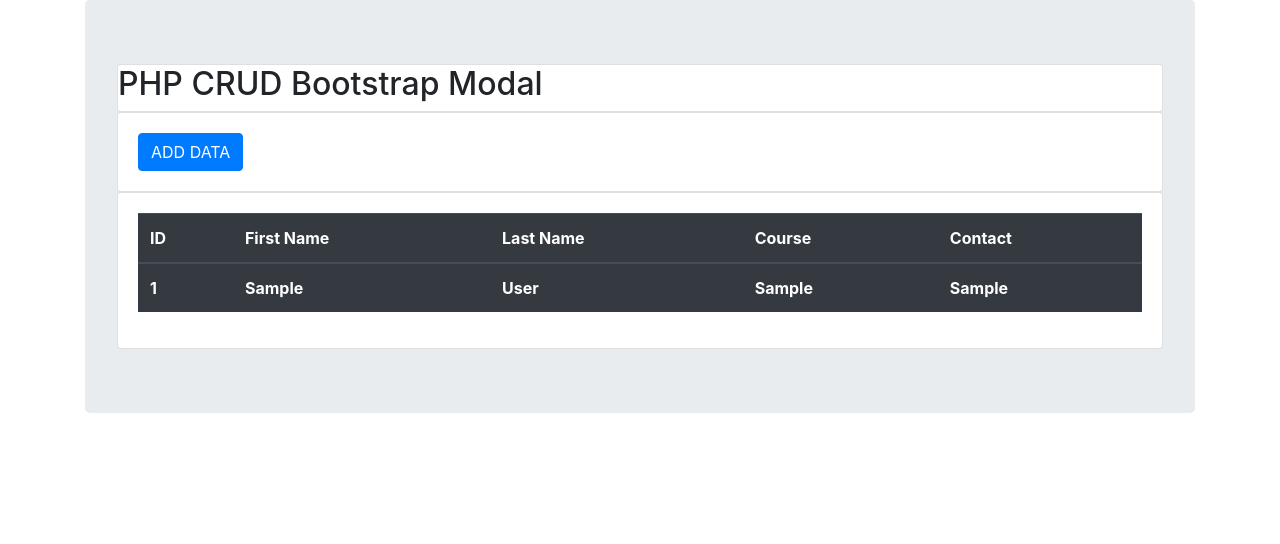
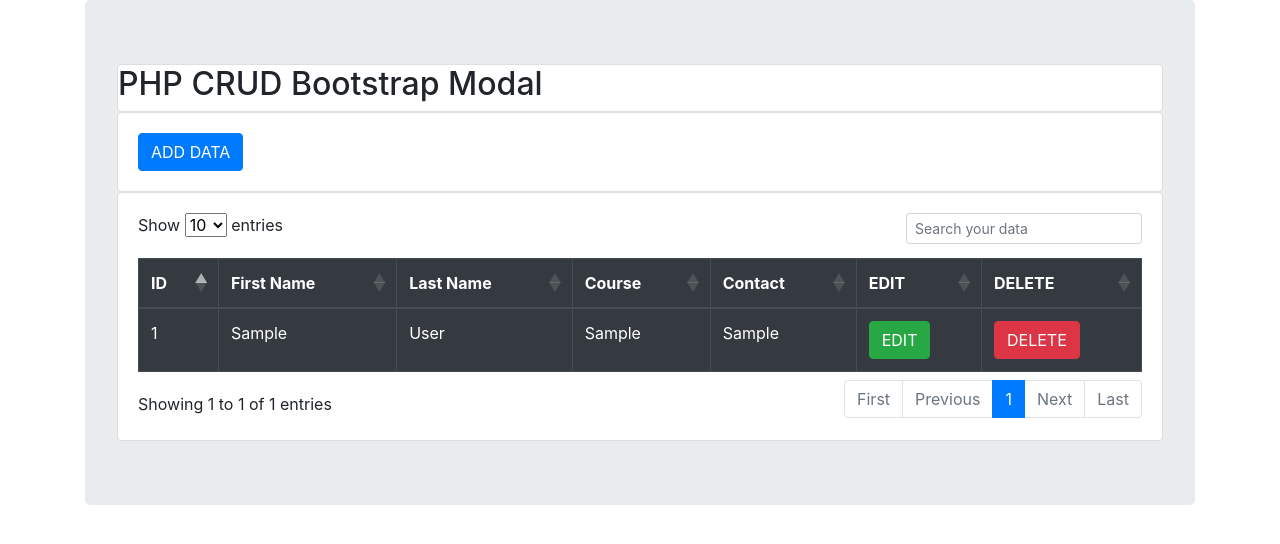
Before and after one commit to rosedavidline/phpcrud, a PHP site: page / in a window 1280 px wide. Shown: the top 544 px of the page. Run offline with PHP 8.4, Linux system fonts and the light colour scheme; tables that the repository leaves empty or names only in its code hold one stand-in row (values such as "Sample post"); lists and menus that the app fills with data are empty; some libraries are stand-ins or nearby versions.

Commit message:
first commit

```diff
--- a/index.php
+++ b/index.php
@@ -6,12 +6,14 @@
     <meta http-equiv="X-UA-Compatible" content="ie=edge">
     <title>PHP CRUD with Bootstrap Modal</title>
     <link rel="stylesheet" href="https://stackpath.bootstrapcdn.com/bootstrap/4.3.1/css/bootstrap.min.css" integrity="sha384-ggOyR0iXCbMQv3Xipma34MD+dH/1fQ784/j6cY/iJTQUOhcWr7x9JvoRxT2MZw1T" crossorigin="anonymous">
+    <link rel="stylesheet" href="https://cdn.datatables.net/1.10.18/css/dataTables.bootstrap4.min.css">
+
 </head>
 <body>
 
 
 
-<!-- Modal -->
+<!-- First Modal -->
 <div class="modal fade" id="studentaddModal" tabindex="-1" role="dialog" aria-labelledby="exampleModalLabel" aria-hidden="true">
   <div class="modal-dialog" role="document">
     <div class="modal-content">
@@ -56,6 +58,97 @@
   </div>
 </div>
 
+<!-- #############################################################################-->
+<!-- Update or Edit Form Modal -->
+
+<div class="modal fade" id="editmodal" tabindex="-1" role="dialog" aria-labelledby="exampleModalLabel" aria-hidden="true">
+  <div class="modal-dialog" role="document">
+    <div class="modal-content">
+      <div class="modal-header">
+        <h5 class="modal-title" id="exampleModalLabel">Edit Student Data</h5>
+        <button type="button" class="close" data-dismiss="modal" aria-label="Close">
+          <span aria-hidden="true">&times;</span>
+        </button>
+      </div>
+
+      <form action="updatecode.php" method="POST">
+      <div class="modal-body">
+
+        <input type="hidden" name="update_id" id="update_id">
+
+        <div class="form-group">
+            <label>First Name</label>
+            <input type="text" name="fname" id="fname" class="form-control" placeholder="Enter First Name">
+        </div>
+        <div class="form-group">
+            <label>Last Name</label>
+            <input type="text" name="lname" id="lname" class="form-control" placeholder="Enter Last Name">
+        </div>
+        <div class="form-group">
+            <label>Course</label>
+            <input type="text" name="course" id="course" class="form-control" placeholder="Enter Course">
+        </div>
+        <div class="form-group">
+            <label>Phone Number</label>
+            <input type="text" name="contact" id="contact" class="form-control" placeholder="Enter Phone Number">
+        </div>
+
+
+
+      </div>
+        <div class="modal-footer">
+            <button type="button" class="btn btn-secondary" data-dismiss="modal">Close</button>
+            <button type="submit" name="updatedata" class="btn btn-primary">Update Data</button>
+        </div>
+
+      </form>
+
+    </div>
+  </div>
+</div>
+
+
+
+
+<!--#############################################################################-->
+
+<!-- Delete Data in Form Modal -->
+
+<div class="modal fade" id="deletemodal" tabindex="-1" role="dialog" aria-labelledby="exampleModalLabel" aria-hidden="true">
+  <div class="modal-dialog" role="document">
+    <div class="modal-content">
+      <div class="modal-header">
+        <h5 class="modal-title" id="exampleModalLabel">Delete Student Data</h5>
+        <button type="button" class="close" data-dismiss="modal" aria-label="Close">
+          <span aria-hidden="true">&times;</span>
+        </button>
+      </div>
+
+      <form action="deletecode.php" method="POST">
+      <div class="modal-body">
+
+        <input type="hidden" name="delete_id" id="delete_id">
+
+
+        <h4>Do you want to delete this Data??</h4>
+      </div>
+        <div class="modal-footer">
+            <button type="button" class="btn btn-secondary" data-dismiss="modal">NO</button>
+            <button type="submit" name="deletedata" class="btn btn-primary">Yes! Delete it.</button>
+        </div>
+
+      </form>
+
+    </div>
+  </div>
+</div>
+
+
+
+
+<!--#############################################################################-->
+
+<!-- Jumbotron-->
     <div class="container">
         <div class="jumbotron">
             <div class="card">
@@ -70,14 +163,11 @@
                 </div>
             </div>
 
-            <!-- Read-Fetch Data from database PHP -->
+<!--#############################################################################-->
+
+            <!-- Read-Retrieve Data from database PHP -->
             <div class="card">
                 <div class="card-body">
-
-
-
-
-
 
 
                 <?php
@@ -91,7 +181,7 @@
 
 
 
-                <table class="table table-dark">
+                <table id="datatableid" class="table table-bordered table-dark">
                     <thead>
                         <tr>
                             <th scope="col">ID</th>
@@ -99,6 +189,8 @@
                             <th scope="col">Last Name</th>
                             <th scope="col">Course</th>
                             <th scope="col">Contact</th>
+                            <th scope="col">EDIT</th>
+                            <th scope="col">DELETE</th>
                         </tr>
                     </thead>
 
@@ -111,11 +203,17 @@
 
                     <tbody>
                         <tr>
-                            <th> <?php echo $row['id']; ?> </th>
-                            <th> <?php echo $row['fname']; ?> </th>
-                            <th> <?php echo $row['lname']; ?> </th>
-                            <th> <?php echo $row['course']; ?> </th>
-                            <th> <?php echo $row['contact']; ?> </th>
+                            <td> <?php echo $row['id']; ?> </td>
+                            <td> <?php echo $row['fname']; ?> </td>
+                            <td> <?php echo $row['lname']; ?> </td>
+                            <td> <?php echo $row['course']; ?> </td>
+                            <td> <?php echo $row['contact']; ?> </td>
+                            <td>
+                                <button type="button" class="btn btn-success editbtn">EDIT</button>
+                            </td>
+                            <td>
+                                <button type="button" class="btn btn-danger deletebtn">DELETE</button>
+                            </td>
 
                         </tr>
                     </tbody>
@@ -139,14 +237,89 @@
 
 
 
+<script src="https://cdnjs.cloudflare.com/ajax/libs/jquery/3.4.1/jquery.min.js"></script>
+<script src="https://cdnjs.cloudflare.com/ajax/libs/popper.js/1.14.7/umd/popper.min.js" integrity="sha384-UO2eT0CpHqdSJQ6hJty5KVphtPhzWj9WO1clHTMGa3JDZwrnQq4sF86dIHNDz0W1" crossorigin="anonymous"></script>
+<script src="https://stackpath.bootstrapcdn.com/bootstrap/4.3.1/js/bootstrap.min.js" integrity="sha384-JjSmVgyd0p3pXB1rRibZUAYoIIy6OrQ6VrjIEaFf/nJGzIxFDsf4x0xIM+B07jRM" crossorigin="anonymous"></script>
+<script src="https://cdn.datatables.net/1.10.18/js/jquery.dataTables.min.js"></script>
+<script src="https://cdn.datatables.net/1.10.18/js/dataTables.bootstrap4.min.js"></script>
+
+<!--#############################################################################-->
+
+<!-- Create Search & Pagination using Datatables.com -->
+<script>
+
+$(document).ready(function() {
+    $('#datatableid').DataTable({
+        "pagingType": "full_numbers",
+        "lengthMenu": [
+            [10, 25, 50, -1],
+            [10, 25, 50, "All"]
+        ],
+        responsive: true,
+        language: {
+            search: "_INPUT_",
+            searchPlaceholder: "Search your data",
+        }
+    });
+} );
+
+</script>
+
+<!--#############################################################################-->
+
+<!-- Javascript for Delete -->
+
+<script>
+
+$(document).ready(function () {
+    $('.deletebtn').on('click', function() {
+
+        $('#deletemodal').modal('show');
+
+            $tr = $(this).closest('tr');
+
+            var data = $tr.children("td").map(function() {
+                return $(this).text();
+            }).get();
+
+            console.log(data);
+
+            $('#delete_id').val(data[0]);
+
+
+    });
+});
+
+</script>
 
 
 
+<!-- Javascript code for Update -->
+<script>
 
+$(document).ready(function () {
+    $('.editbtn').on('click', function() {
 
+        $('#editmodal').modal('show');
 
-<script src="https://cdnjs.cloudflare.com/ajax/libs/jquery/3.4.1/jquery.min.js"></script>
-<script src="https://cdnjs.cloudflare.com/ajax/libs/popper.js/1.14.7/umd/popper.min.js" integrity="sha384-UO2eT0CpHqdSJQ6hJty5KVphtPhzWj9WO1clHTMGa3JDZwrnQq4sF86dIHNDz0W1" crossorigin="anonymous"></script>
-<script src="https://stackpath.bootstrapcdn.com/bootstrap/4.3.1/js/bootstrap.min.js" integrity="sha384-JjSmVgyd0p3pXB1rRibZUAYoIIy6OrQ6VrjIEaFf/nJGzIxFDsf4x0xIM+B07jRM" crossorigin="anonymous"></script>
+            $tr = $(this).closest('tr');
+
+            var data = $tr.children("td").map(function() {
+                return $(this).text();
+            }).get();
+
+            console.log(data);
+
+            $('#update_id').val(data[0]);
+            $('#fname').val(data[1]);
+            $('#lname').val(data[2]);
+            $('#course').val(data[3]);
+            $('#contact').val(data[4]);
+
+    });
+});
+
+</script>
+
 </body>
 </html>
--- a/insertcode.php
+++ b/insertcode.php
@@ -1,5 +1,6 @@
 <?php
 
+// Create database
 $connection = mysqli_connect("localhost", "root", "");
 $db = mysqli_select_db($connection, 'crud2');
 
```
Also changed, not shown: deletecode.php (added, +24 -0 lines), updatecode.php (added, +29 -0 lines).
